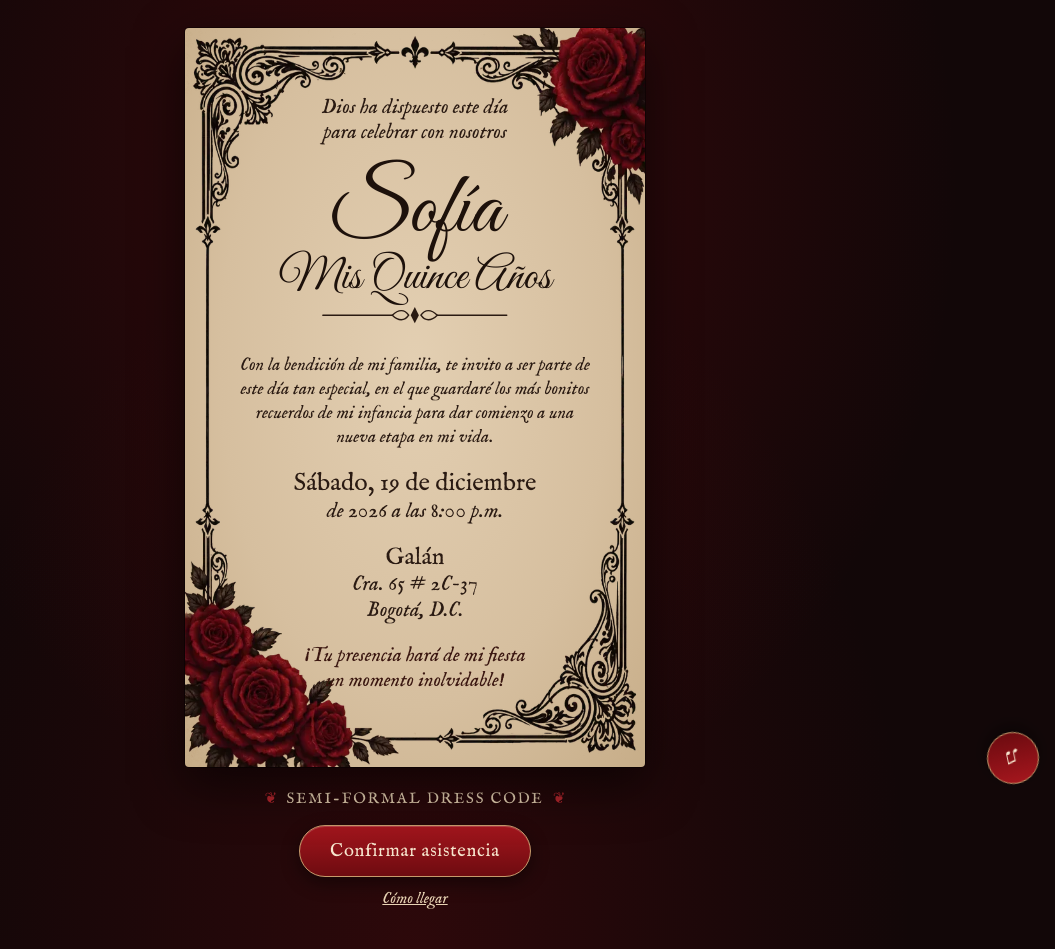
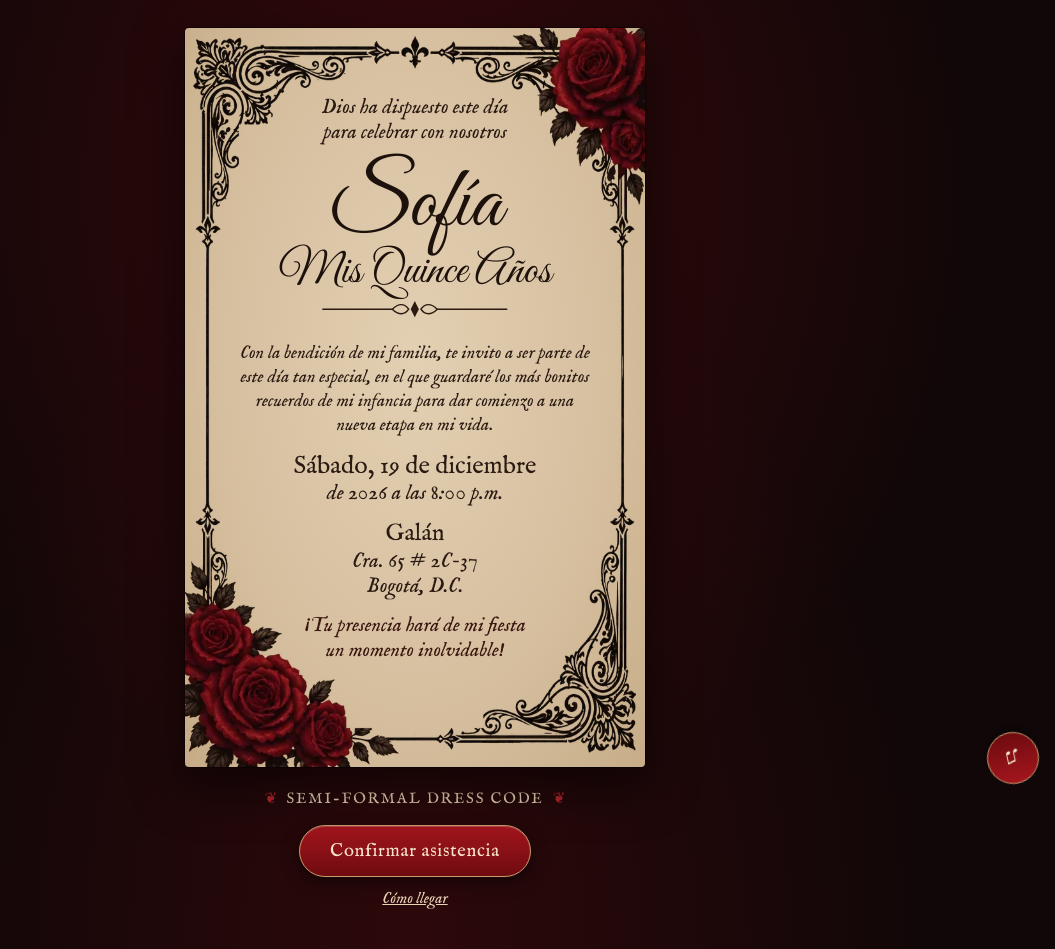
Before and after one commit to natabeltran16-arch/dragon, a plain HTML site: page xvsofi/index.html in a window 1280 px wide. Both pictures are taken after a click on the button "Abrir la invitación". Shown: the whole page, without its empty margins (225-1280 px from the left). Drawn offline with Linux system fonts and the light colour scheme.

Commit message:
Invitación: separar el cierre de las rosas
Co-Authored-By: Claude Opus 5.5 <noreply@anthropic.com>
Claude-Session: https://claude.ai/code/session_01Szj23YFJD8UF7mh5H9amTP

```diff
--- a/xvsofi/index.html
+++ b/xvsofi/index.html
@@ -50,7 +50,7 @@
 
   /* contenido de la invitación */
   .contenido{
-    position:absolute; inset:9% 11% 10% 11%; display:flex; flex-direction:column;
+    position:absolute; inset:9% 11% 14% 11%; display:flex; flex-direction:column;
     align-items:center; justify-content:space-between; text-align:center;
     opacity:0; transition:opacity 1s ease .9s; pointer-events:none;
   }
```
